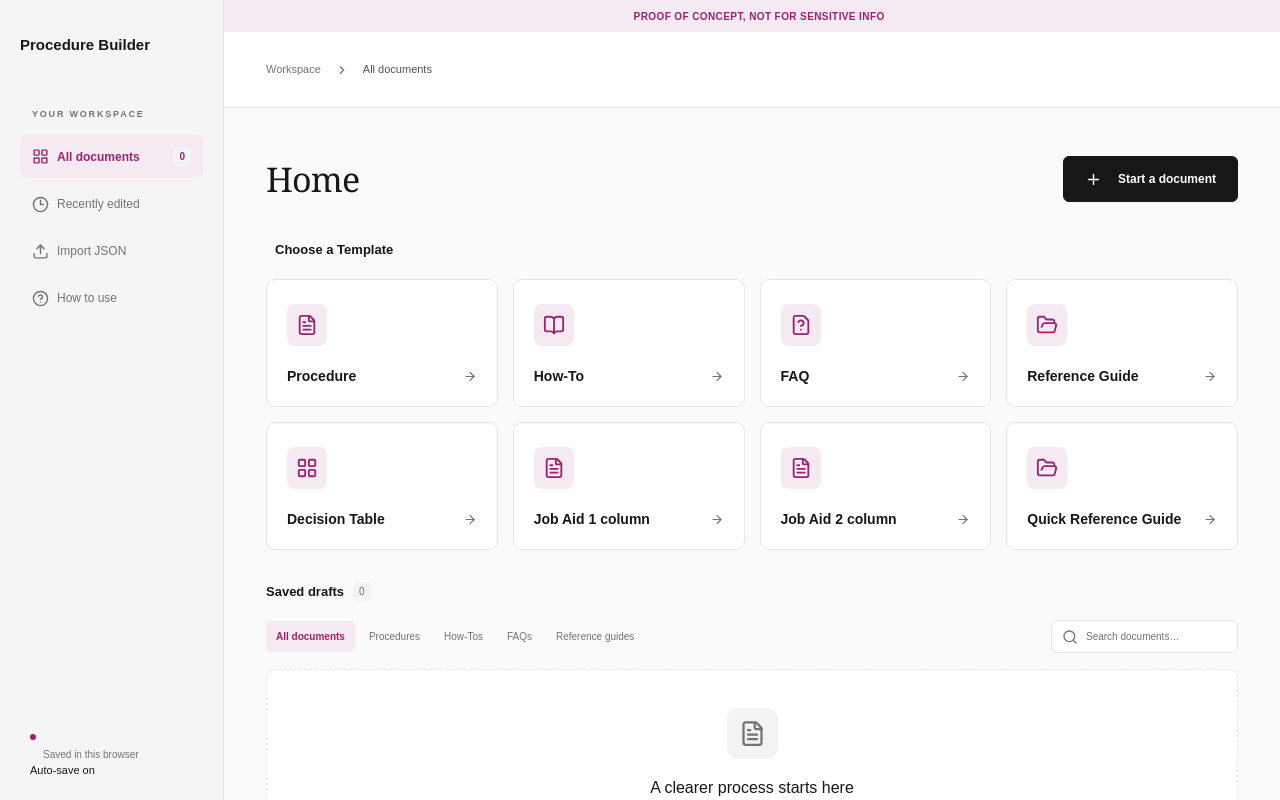
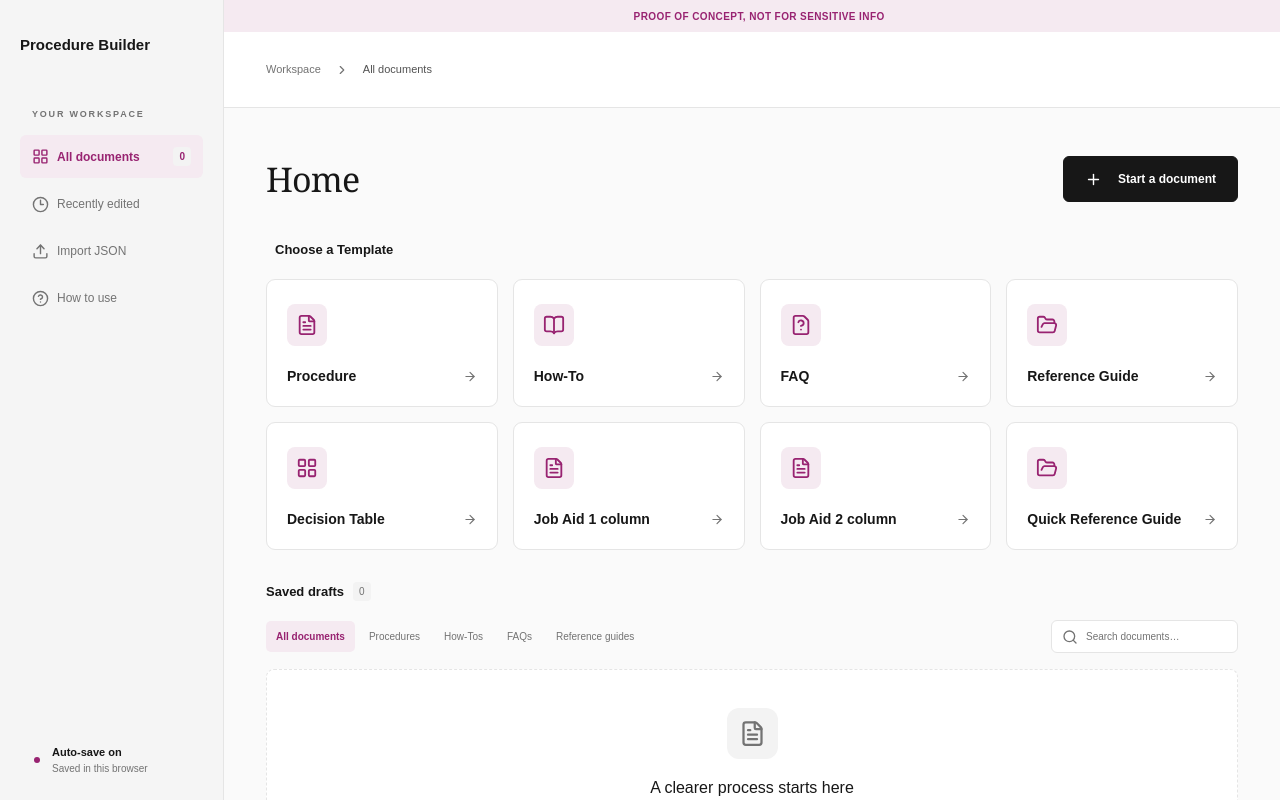
Before and after one commit to ADDY-YY/Procedure-Builder, a Next.js app: page / in a window 1280 px wide. Shown: the top 800 px of the page. Built offline with nearby package versions, Linux system fonts and the light colour scheme.

Commit message:
Refine auto-save status layout

```diff
--- a/app/editor.css
+++ b/app/editor.css
@@ -197,4 +197,5 @@
 .local-state{font-size:0}.local-state::after{content:'Auto-save on';font-size:11px}.local-state small{font-size:0}.local-state small::after{content:'Saved in this browser';font-size:10px}
 .local-state{display:flex;flex-wrap:wrap;align-items:center;font-size:0}.local-state::after{content:'Auto-save on';font-size:11px}.local-state small{width:100%;margin-left:13px;font-size:0}.local-state small::after{content:'Saved in this browser';font-size:10px}.sidebar-how-to{display:none}.how-to-nav{margin-bottom:5px}
 .local-state{margin-top:auto!important;margin-bottom:0}
+.local-state{display:grid;grid-template-columns:14px minmax(0,1fr);grid-template-rows:auto auto;column-gap:8px;row-gap:3px;align-items:center;margin-left:10px;margin-right:10px}.local-state .status-dot{grid-row:1 / span 2;grid-column:1;margin:0;justify-self:center;align-self:center}.local-state::after{grid-column:2;grid-row:1;font-size:11px;font-weight:600;line-height:1.25}.local-state small{grid-column:2;grid-row:2;width:auto;margin:0;line-height:1.25}.local-state small::after{font-size:10px}
 .sidebar-how-to{position:fixed;left:20px;top:300px;width:184px;justify-content:flex-start;padding:12px;border-radius:6px;background:transparent;color:#737373;font-size:12px;font-weight:400}.sidebar-how-to:hover{background:#f5eaf1;color:#982371}.how-to-overlay{position:fixed;inset:0;z-index:60;display:grid;place-items:center;padding:24px;background:#00000066;backdrop-filter:blur(3px)}.how-to-modal{position:relative;width:620px;max-width:100%;max-height:90vh;overflow:auto;background:#fff;border-radius:13px;padding:36px;box-shadow:0 30px 100px #0000002a}.how-to-modal h2{font-family:Georgia,'Times New Roman',serif;font-size:27px;font-weight:400;margin:0 0 12px}.how-to-modal>p{font-size:12px;color:#737373}.how-to-steps{display:grid;gap:10px;margin:23px 0}.how-to-steps>div{display:flex;gap:12px;padding:12px;background:#fafafa;border:1px solid #e5e5e5;border-radius:8px}.how-to-steps svg{color:#982371;flex:none;margin-top:2px}.how-to-steps p{font-size:11px;line-height:1.5}.how-to-steps strong{display:block;font-size:12px;margin-bottom:3px}.how-to-steps em{font-style:normal;font-weight:600}.how-to-note{padding-top:14px;border-top:1px solid #e5e5e5}.dashboard .type-card > *:not(p){position:relative;z-index:1}.dashboard .type-card p{z-index:3;display:flex;align-items:center;margin:0;max-width:none;min-height:0}@media(max-width:850px){.sidebar-how-to{display:none}}
```
